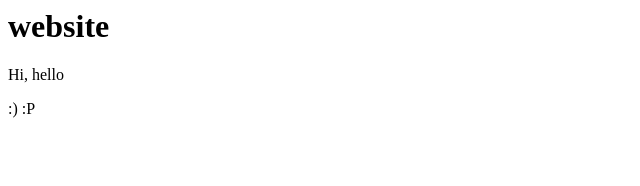
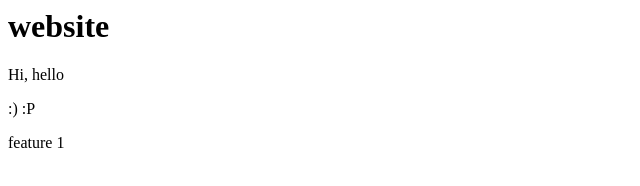
Before and after one commit to rishabhsahani1996/XYZ, a plain HTML site: page index.html in a window 1280 px wide. Shown: the full height of the page, 0-640 px from the left. Drawn offline with Linux system fonts and the light colour scheme.

Commit message:
added feature 1

```diff
--- a/index.html
+++ b/index.html
@@ -3,4 +3,5 @@
 <h1> website </h1>
 <p> Hi, hello </p>
 <p> :) :P </p>
+<feature> feature 1 </feature>
 </html>
```
